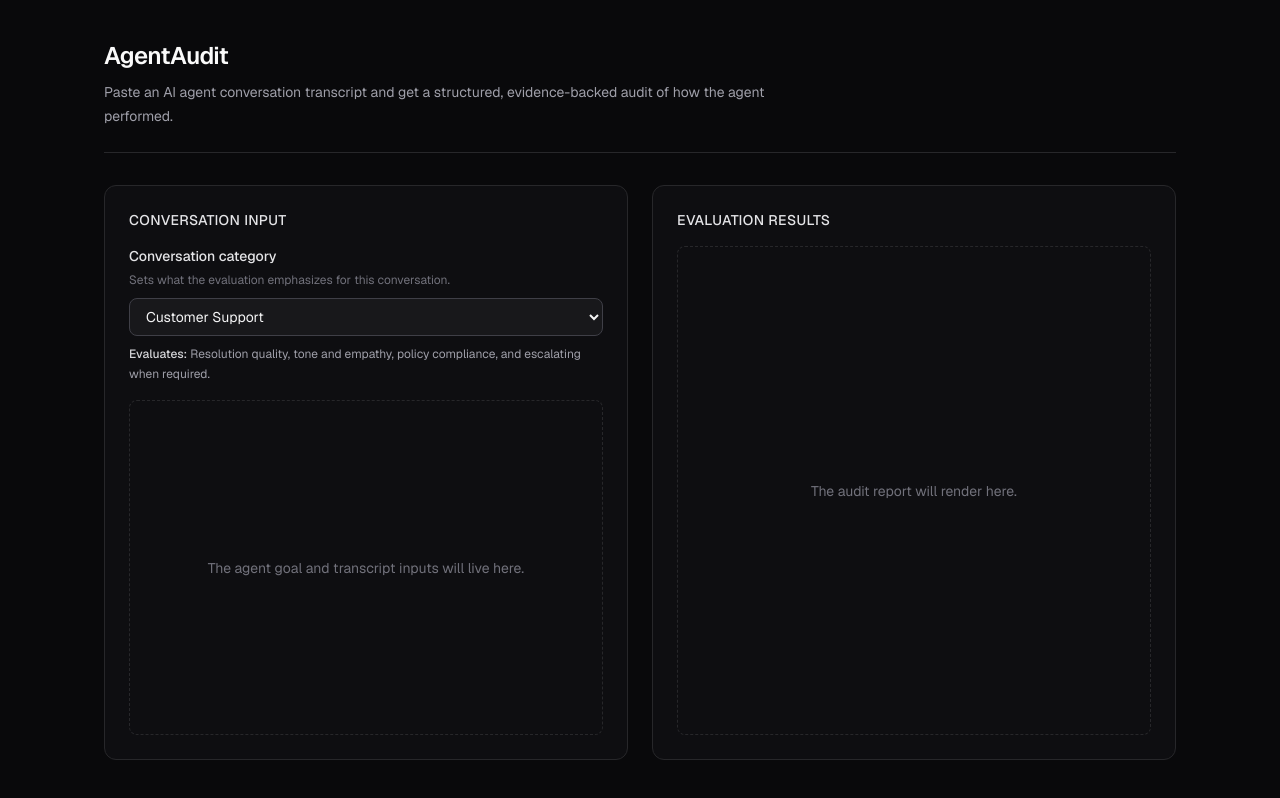
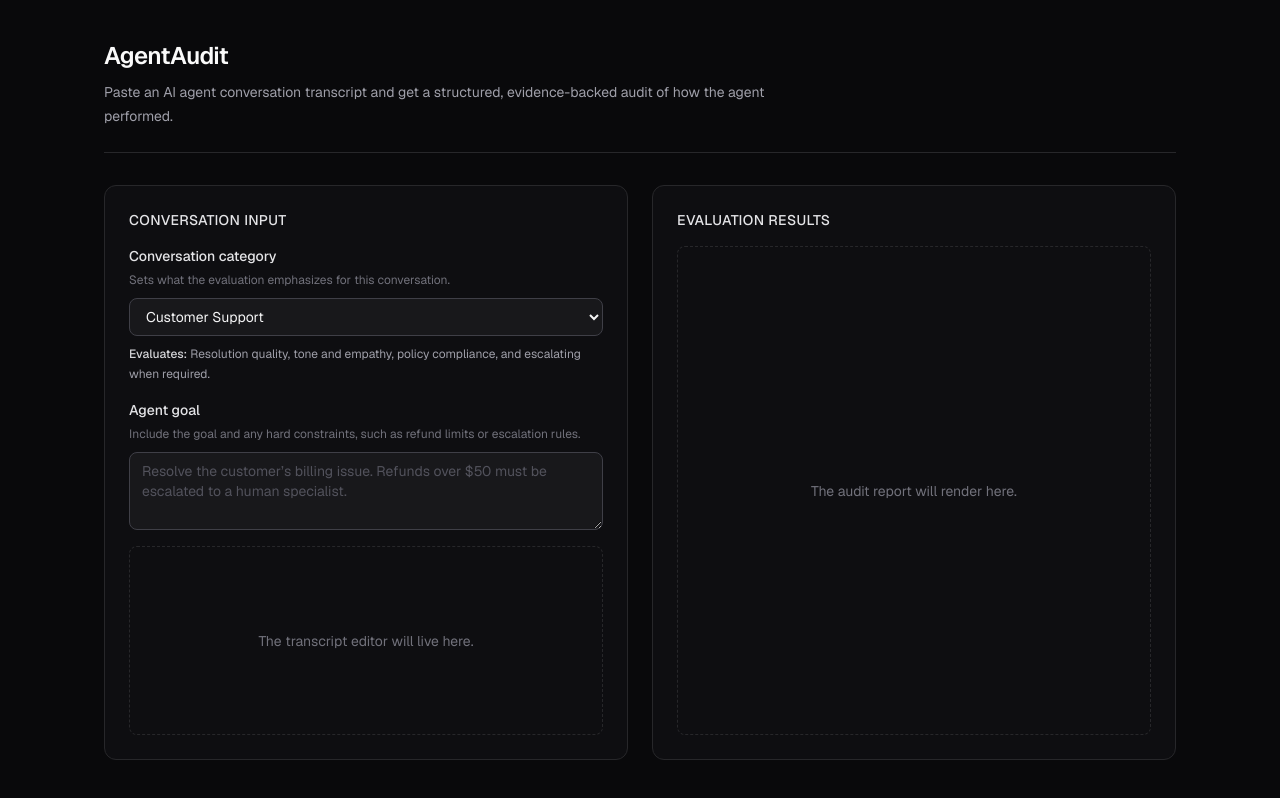
Before and after one commit to alijaffary603/agent-audit, a Next.js app: page / in a window 1280 px wide. Built offline with nearby package versions, Linux system fonts and the light colour scheme.

Commit message:
feat: add agent goal input

```diff
--- a/app/page.tsx
+++ b/app/page.tsx
@@ -2,11 +2,13 @@
 
 import { useState } from "react";
 
+import { AgentGoalInput } from "@/components/agent-goal-input";
 import { CategorySelector } from "@/components/category-selector";
 import type { CategoryId } from "@/lib/categories";
 
 export default function Home() {
   const [category, setCategory] = useState<CategoryId>("customer_support");
+  const [agentGoal, setAgentGoal] = useState("");
 
   return (
     <div className="mx-auto flex w-full max-w-6xl flex-1 flex-col px-6 py-10 sm:px-10">
@@ -31,12 +33,13 @@ export default function Home() {
           >
             Conversation Input
           </h2>
-          <div className="mt-4">
+          <div className="mt-4 space-y-4">
             <CategorySelector value={category} onChange={setCategory} />
+            <AgentGoalInput value={agentGoal} onChange={setAgentGoal} />
           </div>
           <div className="mt-4 flex flex-1 items-center justify-center rounded-lg border border-dashed border-zinc-800">
             <p className="px-6 py-10 text-center text-sm text-zinc-500">
-              The agent goal and transcript inputs will live here.
+              The transcript editor will live here.
             </p>
           </div>
         </section>
--- /dev/null
+++ b/components/agent-goal-input.tsx
@@ -0,0 +1,43 @@
+"use client";
+
+import { useId } from "react";
+
+type AgentGoalInputProps = {
+  value: string;
+  onChange: (value: string) => void;
+};
+
+/**
+ * Controlled textarea describing what the AI agent was expected to
+ * accomplish in the conversation being audited.
+ */
+export function AgentGoalInput({ value, onChange }: AgentGoalInputProps) {
+  const id = useId();
+  const textareaId = `${id}-agent-goal`;
+  const helperId = `${id}-helper`;
+
+  return (
+    <div>
+      <label
+        htmlFor={textareaId}
+        className="block text-sm font-medium text-zinc-200"
+      >
+        Agent goal
+      </label>
+      <p id={helperId} className="mt-1 text-xs leading-5 text-zinc-500">
+        Include the goal and any hard constraints, such as refund limits or
+        escalation rules.
+      </p>
+      <textarea
+        id={textareaId}
+        value={value}
+        onChange={(event) => onChange(event.target.value)}
+        aria-describedby={helperId}
+        placeholder="Resolve the customer’s billing issue. Refunds over $50 must be escalated to a human specialist."
+        maxLength={500}
+        rows={3}
+        className="mt-2 block w-full resize-y rounded-lg border border-zinc-700 bg-zinc-900 px-3 py-2 text-sm text-zinc-100 placeholder:text-zinc-600 hover:border-zinc-600 focus:border-zinc-500 focus:ring-2 focus:ring-zinc-300 focus:outline-none"
+      />
+    </div>
+  );
+}
```
